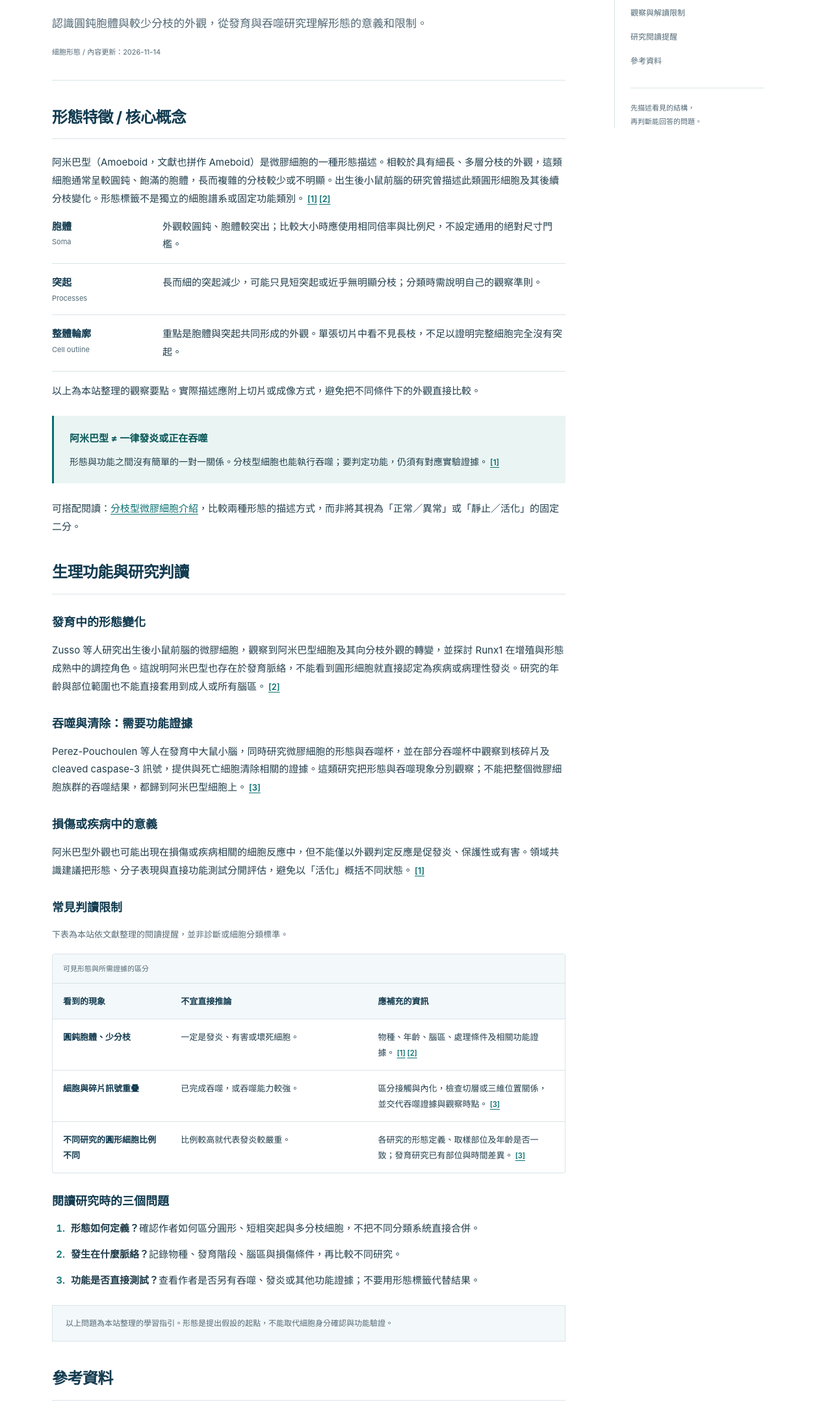
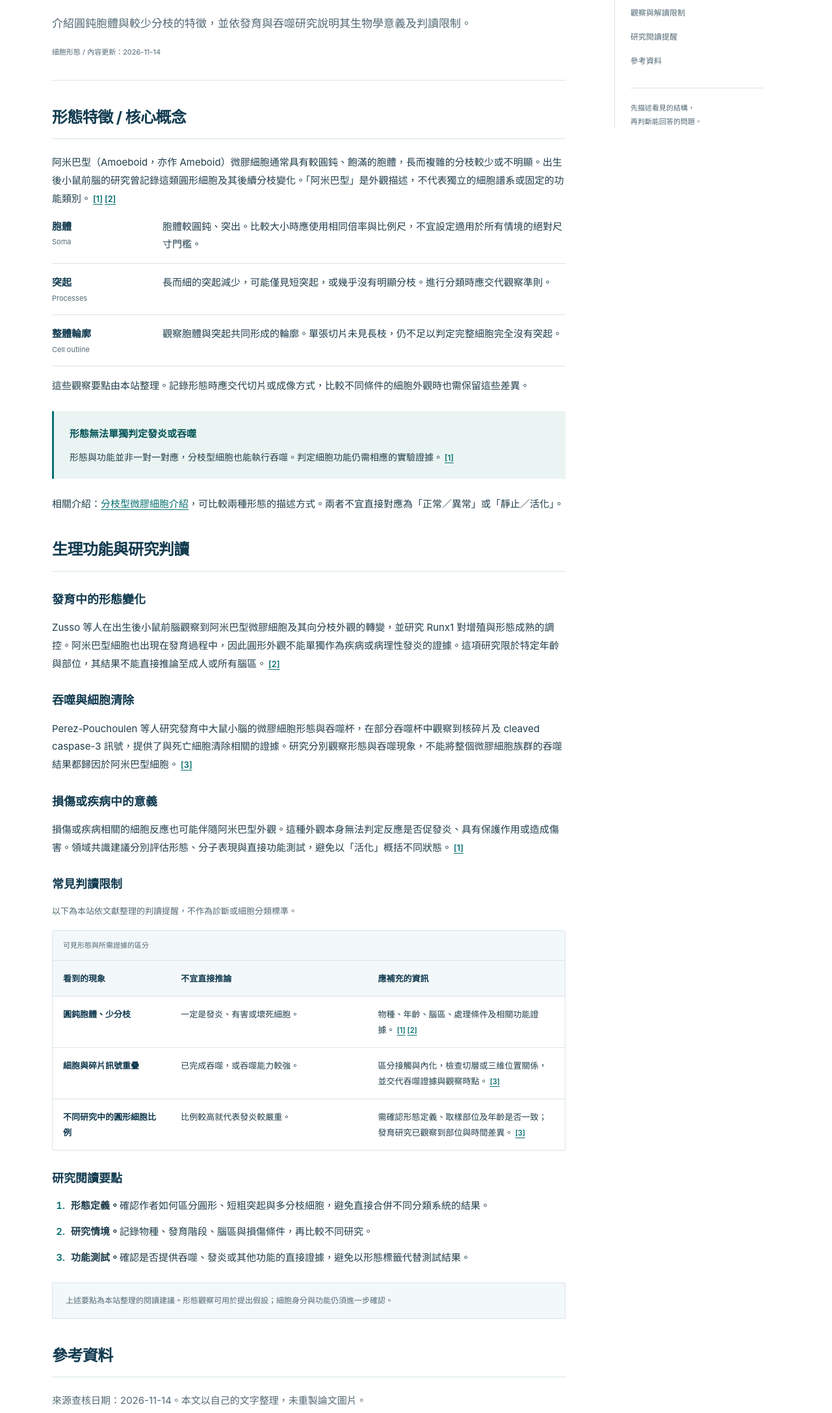
Before and after one commit to P1nYuc/microglia-morphology-atlas, a plain HTML site: page pages/amoeboid-microglia.html in a window 1280 px wide. Shown: the part 299-2474 px from the top of the page at 65% size. Drawn offline with Linux system fonts and the light colour scheme.

Commit message:
Refine knowledge base prose in a formal academic tone

```diff
--- a/pages/amoeboid-microglia.html
+++ b/pages/amoeboid-microglia.html
@@ -26,36 +26,36 @@
       <article class="article-content">
         <header class="article-heading">
           <h1>阿米巴型微膠細胞<span class="english-title" lang="en">Amoeboid Microglia</span></h1>
-          <p class="article-lead">認識圓鈍胞體與較少分枝的外觀，從發育與吞噬研究理解形態的意義和限制。</p>
+          <p class="article-lead">介紹圓鈍胞體與較少分枝的特徵，並依發育與吞噬研究說明其生物學意義及判讀限制。</p>
           <p class="metadata">細胞形態<span aria-hidden="true"> / </span>內容更新：<time datetime="2026-11-14">2026-11-14</time></p>
         </header>
 
         <section id="concept" class="article-section" aria-labelledby="concept-title">
           <h2 id="concept-title">形態特徵 / 核心概念</h2>
-          <p>阿米巴型（Amoeboid，文獻也拼作 Ameboid）是微膠細胞的一種形態描述。相較於具有細長、多層分枝的外觀，這類細胞通常呈較圓鈍、飽滿的胞體，長而複雜的分枝較少或不明顯。出生後小鼠前腦的研究曾描述此類圓形細胞及其後續分枝變化。形態標籤不是獨立的細胞譜系或固定功能類別。<a class="citation" href="#ref-1" aria-label="參考資料 1">[1]</a><a class="citation" href="#ref-2" aria-label="參考資料 2">[2]</a></p>
+          <p>阿米巴型（Amoeboid，亦作 Ameboid）微膠細胞通常具有較圓鈍、飽滿的胞體，長而複雜的分枝較少或不明顯。出生後小鼠前腦的研究曾記錄這類圓形細胞及其後續分枝變化。「阿米巴型」是外觀描述，不代表獨立的細胞譜系或固定的功能類別。<a class="citation" href="#ref-1" aria-label="參考資料 1">[1]</a><a class="citation" href="#ref-2" aria-label="參考資料 2">[2]</a></p>
           <dl class="feature-list">
-            <div><dt>胞體 <span lang="en">Soma</span></dt><dd>外觀較圓鈍、胞體較突出；比較大小時應使用相同倍率與比例尺，不設定通用的絕對尺寸門檻。</dd></div>
-            <div><dt>突起 <span lang="en">Processes</span></dt><dd>長而細的突起減少，可能只見短突起或近乎無明顯分枝；分類時需說明自己的觀察準則。</dd></div>
-            <div><dt>整體輪廓 <span lang="en">Cell outline</span></dt><dd>重點是胞體與突起共同形成的外觀。單張切片中看不見長枝，不足以證明完整細胞完全沒有突起。</dd></div>
+            <div><dt>胞體 <span lang="en">Soma</span></dt><dd>胞體較圓鈍、突出。比較大小時應使用相同倍率與比例尺，不宜設定適用於所有情境的絕對尺寸門檻。</dd></div>
+            <div><dt>突起 <span lang="en">Processes</span></dt><dd>長而細的突起減少，可能僅見短突起，或幾乎沒有明顯分枝。進行分類時應交代觀察準則。</dd></div>
+            <div><dt>整體輪廓 <span lang="en">Cell outline</span></dt><dd>觀察胞體與突起共同形成的輪廓。單張切片未見長枝，仍不足以判定完整細胞完全沒有突起。</dd></div>
           </dl>
-          <p>以上為本站整理的觀察要點。實際描述應附上切片或成像方式，避免把不同條件下的外觀直接比較。</p>
-          <div class="callout"><strong>阿米巴型 ≠ 一律發炎或正在吞噬</strong><p>形態與功能之間沒有簡單的一對一關係。分枝型細胞也能執行吞噬；要判定功能，仍須有對應實驗證據。<a class="citation" href="#ref-1" aria-label="參考資料 1">[1]</a></p></div>
-          <p>可搭配閱讀：<a href="ramified-microglia.html">分枝型微膠細胞介紹</a>，比較兩種形態的描述方式，而非將其視為「正常／異常」或「靜止／活化」的固定二分。</p>
+          <p>這些觀察要點由本站整理。記錄形態時應交代切片或成像方式，比較不同條件的細胞外觀時也需保留這些差異。</p>
+          <div class="callout"><strong>形態無法單獨判定發炎或吞噬</strong><p>形態與功能並非一對一對應，分枝型細胞也能執行吞噬。判定細胞功能仍需相應的實驗證據。<a class="citation" href="#ref-1" aria-label="參考資料 1">[1]</a></p></div>
+          <p>相關介紹：<a href="ramified-microglia.html">分枝型微膠細胞介紹</a>，可比較兩種形態的描述方式。兩者不宜直接對應為「正常／異常」或「靜止／活化」。</p>
         </section>
 
         <section id="physiology" class="article-section" aria-labelledby="physiology-title">
           <h2 id="physiology-title">生理功能與研究判讀</h2>
           <h3>發育中的形態變化</h3>
-          <p>Zusso 等人研究出生後小鼠前腦的微膠細胞，觀察到阿米巴型細胞及其向分枝外觀的轉變，並探討 Runx1 在增殖與形態成熟中的調控角色。這說明阿米巴型也存在於發育脈絡，不能看到圓形細胞就直接認定為疾病或病理性發炎。研究的年齡與部位範圍也不能直接套用到成人或所有腦區。<a class="citation" href="#ref-2" aria-label="參考資料 2">[2]</a></p>
+          <p>Zusso 等人在出生後小鼠前腦觀察到阿米巴型微膠細胞及其向分枝外觀的轉變，並研究 Runx1 對增殖與形態成熟的調控。阿米巴型細胞也出現在發育過程中，因此圓形外觀不能單獨作為疾病或病理性發炎的證據。這項研究限於特定年齡與部位，其結果不能直接推論至成人或所有腦區。<a class="citation" href="#ref-2" aria-label="參考資料 2">[2]</a></p>
 
-          <h3>吞噬與清除：需要功能證據</h3>
-          <p>Perez-Pouchoulen 等人在發育中大鼠小腦，同時研究微膠細胞的形態與吞噬杯，並在部分吞噬杯中觀察到核碎片及 cleaved caspase-3 訊號，提供與死亡細胞清除相關的證據。這類研究把形態與吞噬現象分別觀察；不能把整個微膠細胞族群的吞噬結果，都歸到阿米巴型細胞上。<a class="citation" href="#ref-3" aria-label="參考資料 3">[3]</a></p>
+          <h3>吞噬與細胞清除</h3>
+          <p>Perez-Pouchoulen 等人研究發育中大鼠小腦的微膠細胞形態與吞噬杯，在部分吞噬杯中觀察到核碎片及 cleaved caspase-3 訊號，提供了與死亡細胞清除相關的證據。研究分別觀察形態與吞噬現象，不能將整個微膠細胞族群的吞噬結果都歸因於阿米巴型細胞。<a class="citation" href="#ref-3" aria-label="參考資料 3">[3]</a></p>
 
           <h3>損傷或疾病中的意義</h3>
-          <p>阿米巴型外觀也可能出現在損傷或疾病相關的細胞反應中，但不能僅以外觀判定反應是促發炎、保護性或有害。領域共識建議把形態、分子表現與直接功能測試分開評估，避免以「活化」概括不同狀態。<a class="citation" href="#ref-1" aria-label="參考資料 1">[1]</a></p>
+          <p>損傷或疾病相關的細胞反應也可能伴隨阿米巴型外觀。這種外觀本身無法判定反應是否促發炎、具有保護作用或造成傷害。領域共識建議分別評估形態、分子表現與直接功能測試，避免以「活化」概括不同狀態。<a class="citation" href="#ref-1" aria-label="參考資料 1">[1]</a></p>
 
           <h3 id="observation">常見判讀限制</h3>
-          <p class="table-intro">下表為本站依文獻整理的閱讀提醒，並非診斷或細胞分類標準。</p>
+          <p class="table-intro">以下為本站依文獻整理的判讀提醒，不作為診斷或細胞分類標準。</p>
           <div class="table-scroll" role="region" aria-label="阿米巴型微膠細胞判讀限制表，可橫向捲動" tabindex="0">
             <table>
               <caption>可見形態與所需證據的區分</caption>
@@ -63,18 +63,18 @@
               <tbody>
                 <tr><th scope="row">圓鈍胞體、少分枝</th><td>一定是發炎、有害或壞死細胞。</td><td>物種、年齡、腦區、處理條件及相關功能證據。<a class="citation" href="#ref-1" aria-label="參考資料 1">[1]</a><a class="citation" href="#ref-2" aria-label="參考資料 2">[2]</a></td></tr>
                 <tr><th scope="row">細胞與碎片訊號重疊</th><td>已完成吞噬，或吞噬能力較強。</td><td>區分接觸與內化，檢查切層或三維位置關係，並交代吞噬證據與觀察時點。<a class="citation" href="#ref-3" aria-label="參考資料 3">[3]</a></td></tr>
-                <tr><th scope="row">不同研究的圓形細胞比例不同</th><td>比例較高就代表發炎較嚴重。</td><td>各研究的形態定義、取樣部位及年齡是否一致；發育研究已有部位與時間差異。<a class="citation" href="#ref-3" aria-label="參考資料 3">[3]</a></td></tr>
+                <tr><th scope="row">不同研究中的圓形細胞比例</th><td>比例較高就代表發炎較嚴重。</td><td>需確認形態定義、取樣部位及年齡是否一致；發育研究已觀察到部位與時間差異。<a class="citation" href="#ref-3" aria-label="參考資料 3">[3]</a></td></tr>
               </tbody>
             </table>
           </div>
 
-          <h3 id="reading-notes">閱讀研究時的三個問題</h3>
+          <h3 id="reading-notes">研究閱讀要點</h3>
           <ol class="workflow-list">
-            <li><strong>形態如何定義？</strong>確認作者如何區分圓形、短粗突起與多分枝細胞，不把不同分類系統直接合併。</li>
-            <li><strong>發生在什麼脈絡？</strong>記錄物種、發育階段、腦區與損傷條件，再比較不同研究。</li>
-            <li><strong>功能是否直接測試？</strong>查看作者是否另有吞噬、發炎或其他功能證據；不要用形態標籤代替結果。</li>
+            <li><strong>形態定義。</strong>確認作者如何區分圓形、短粗突起與多分枝細胞，避免直接合併不同分類系統的結果。</li>
+            <li><strong>研究情境。</strong>記錄物種、發育階段、腦區與損傷條件，再比較不同研究。</li>
+            <li><strong>功能測試。</strong>確認是否提供吞噬、發炎或其他功能的直接證據，避免以形態標籤代替測試結果。</li>
           </ol>
-          <p class="small-note">以上問題為本站整理的學習指引。形態是提出假設的起點，不能取代細胞身分確認與功能驗證。</p>
+          <p class="small-note">上述要點為本站整理的閱讀建議。形態觀察可用於提出假設；細胞身分與功能仍須進一步確認。</p>
         </section>
 
         <section id="references" class="article-section" aria-labelledby="references-title">
```
Also changed, not shown: index.html (+17 -17 lines), pages/ramified-microglia.html (+15 -15 lines), 1 other file.
